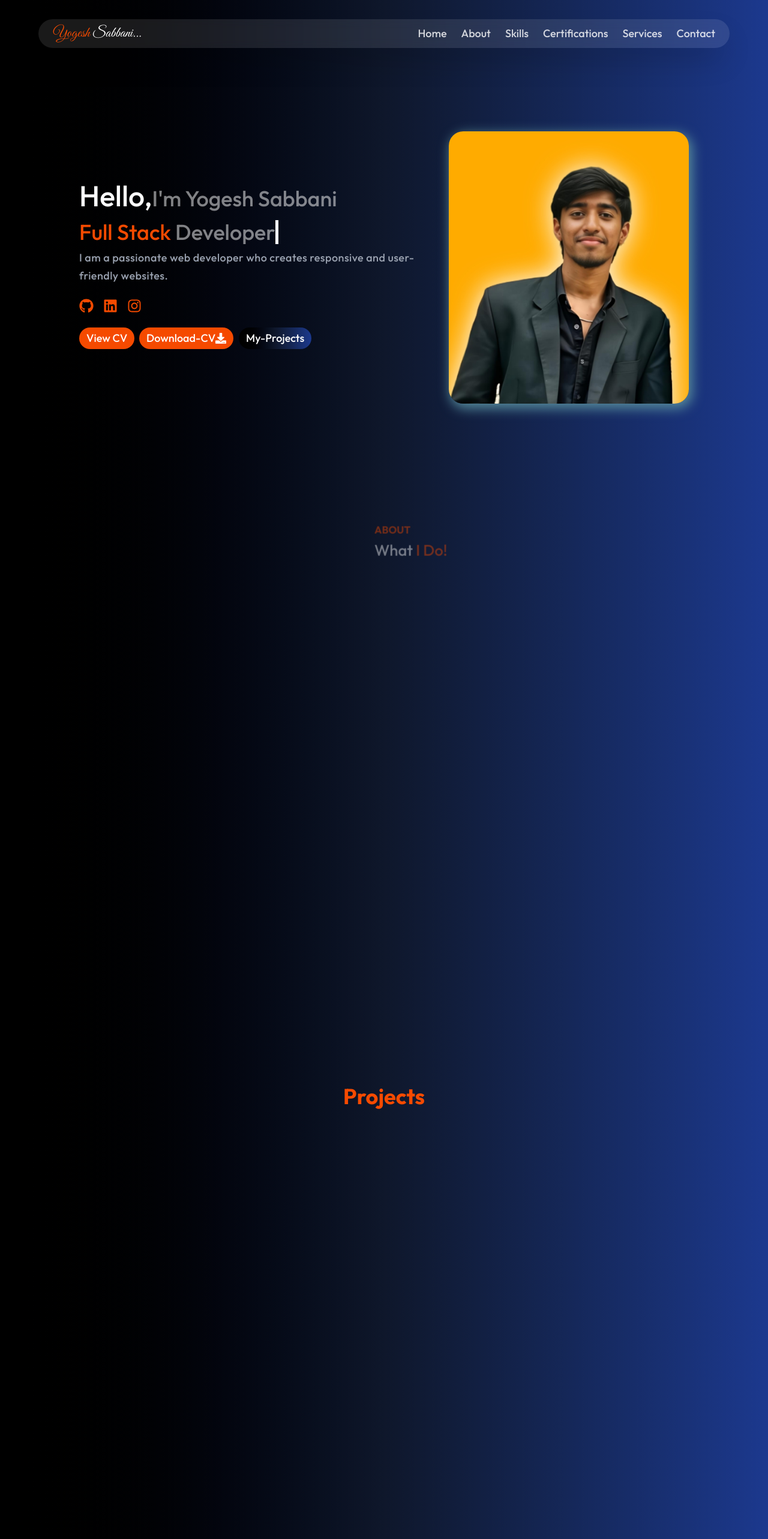
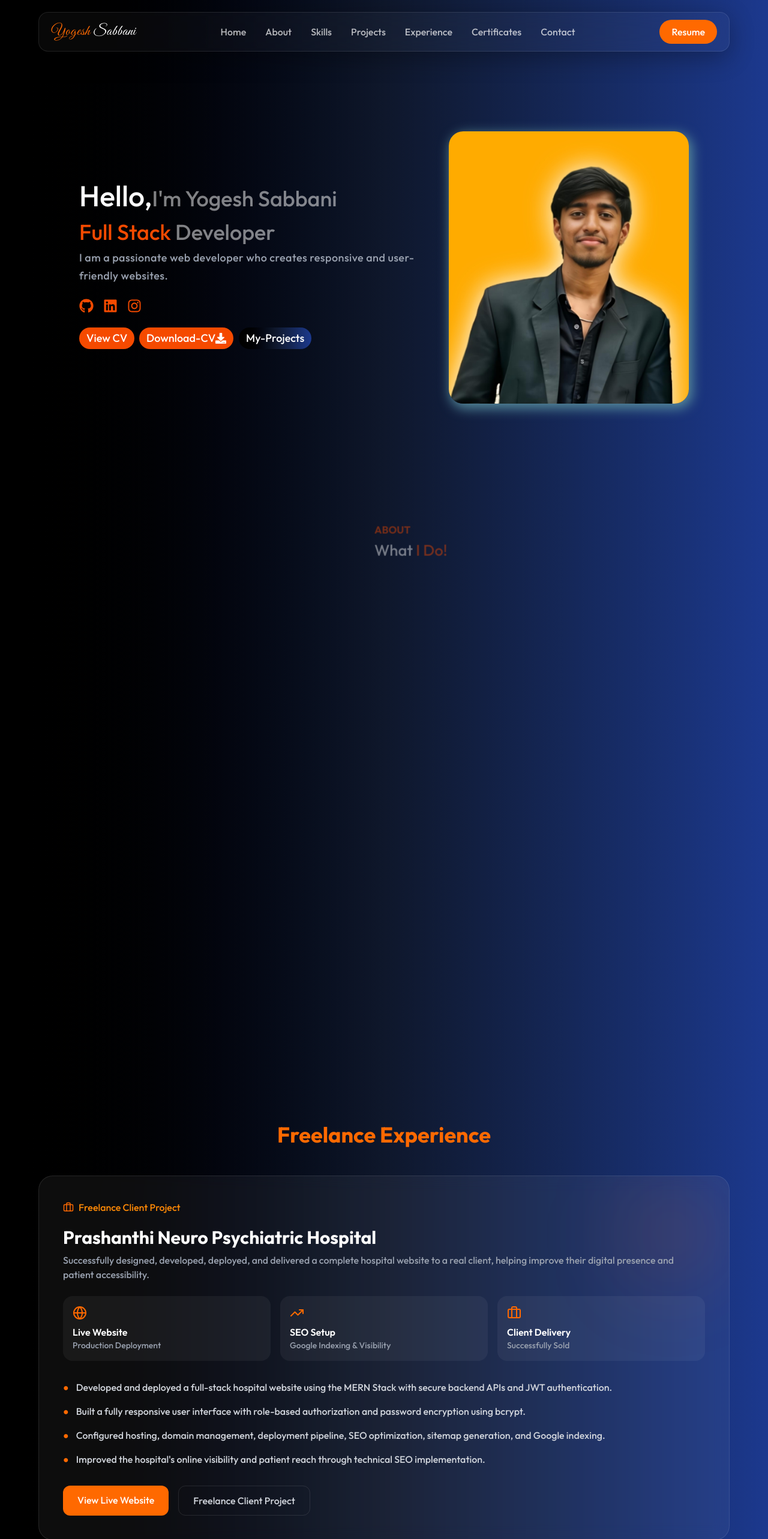
Before and after one commit to YogeshSabbani1213/Yogesh-s-Portfolio, a React (Vite) app: page / in a window 1280 px wide. Shown: the top 2566 px of the page at 60% size. Built offline with nearby package versions, Linux system fonts and the light colour scheme; a web font is replaced by a local one.

Commit message:
Add freelance experience of hospital

```diff
--- a/src/App.jsx
+++ b/src/App.jsx
@@ -8,6 +8,7 @@ import Projects from "./components/Projects";
 import Certificates from "./components/Certificates";
 import CustomSlider from "./components/CustomSlider";
 import Loader from "./components/Loader";
+import Experience from "./components/Experience";
 
 const App = () => {
 
@@ -31,6 +32,7 @@ const App = () => {
           <Hero />
           <About />
           <Skills />
+          <Experience/>
           <Projects />
           <Certificates />
           <CustomSlider />
--- /dev/null
+++ b/src/components/Experience.jsx
@@ -0,0 +1,167 @@
+import { Briefcase, Globe, TrendingUp } from "lucide-react";
+
+const Experience = () => {
+  return (
+    <section
+      id="experience"
+      className="py-20 px-4 sm:px-8 lg:px-16"
+    >
+      <h2 className="text-center text-4xl font-bold text-orange-500 mb-12">
+        Freelance Experience
+      </h2>
+
+      <div className="max-w-6xl mx-auto">
+
+        <div
+          className="
+          relative
+          overflow-hidden
+          rounded-3xl
+          border border-white/10
+          bg-white/5
+          backdrop-blur-md
+          p-8
+          lg:p-10
+          hover:border-orange-500/40
+          transition-all duration-500
+          hover:-translate-y-2
+          "
+        >
+          {/* Top Glow */}
+          <div className="absolute top-0 right-0 w-48 h-48 bg-orange-500/10 blur-3xl rounded-full" />
+
+          <div className="relative z-10">
+
+            {/* Badge */}
+            <div className="flex items-center gap-2 mb-5">
+              <Briefcase size={18} className="text-orange-500" />
+              <span className="text-orange-400 font-medium">
+                Freelance Client Project
+              </span>
+            </div>
+
+            {/* Hospital Name */}
+            <h3 className="text-3xl font-bold text-white mb-2">
+              Prashanthi Neuro Psychiatric Hospital
+            </h3>
+
+            <p className="text-gray-400 mb-6">
+              Successfully designed, developed, deployed, and delivered a
+              complete hospital website to a real client, helping improve
+              their digital presence and patient accessibility.
+            </p>
+
+            {/* Stats */}
+            <div className="grid sm:grid-cols-3 gap-4 mb-8">
+
+              <div className="bg-white/5 rounded-2xl p-4">
+                <Globe className="text-orange-500 mb-2" />
+                <h4 className="text-white font-semibold">
+                  Live Website
+                </h4>
+                <p className="text-sm text-gray-400">
+                  Production Deployment
+                </p>
+              </div>
+
+              <div className="bg-white/5 rounded-2xl p-4">
+                <TrendingUp className="text-orange-500 mb-2" />
+                <h4 className="text-white font-semibold">
+                  SEO Setup
+                </h4>
+                <p className="text-sm text-gray-400">
+                  Google Indexing & Visibility
+                </p>
+              </div>
+
+              <div className="bg-white/5 rounded-2xl p-4">
+                <Briefcase className="text-orange-500 mb-2" />
+                <h4 className="text-white font-semibold">
+                  Client Delivery
+                </h4>
+                <p className="text-sm text-gray-400">
+                  Successfully Sold
+                </p>
+              </div>
+
+            </div>
+
+            {/* Responsibilities */}
+            <div className="space-y-4 text-gray-300">
+
+              <div className="flex gap-3">
+                <span className="text-orange-500">●</span>
+                <p>
+                  Developed and deployed a full-stack hospital website
+                  using the MERN Stack with secure backend APIs and JWT authentication.
+                </p>
+              </div>
+
+              <div className="flex gap-3">
+                <span className="text-orange-500">●</span>
+                <p>
+                  Built a fully responsive user interface with role-based
+                  authorization and password encryption using bcrypt.
+                </p>
+              </div>
+
+              <div className="flex gap-3">
+                <span className="text-orange-500">●</span>
+                <p>
+                  Configured hosting, domain management, deployment pipeline,
+                  SEO optimization, sitemap generation, and Google indexing.
+                </p>
+              </div>
+
+              <div className="flex gap-3">
+                <span className="text-orange-500">●</span>
+                <p>
+                  Improved the hospital's online visibility and patient reach
+                  through technical SEO implementation.
+                </p>
+              </div>
+
+            </div>
+
+            {/* Buttons */}
+            <div className="mt-8 flex flex-wrap gap-4">
+
+              <a
+                href="https://www.prashanthineuropsychiatrichospital.in/"
+                target="_blank"
+                rel="noopener noreferrer"
+                className="
+                px-6 py-3
+                bg-orange-500
+                hover:bg-orange-600
+                rounded-xl
+                text-white
+                font-medium
+                transition
+                "
+              >
+                View Live Website
+              </a>
+
+              <span
+                className="
+                px-6 py-3
+                rounded-xl
+                border border-white/10
+                text-gray-300
+                "
+              >
+                Freelance Client Project
+              </span>
+
+            </div>
+
+          </div>
+        </div>
+
+      </div>
+    </section>
+  );
+};
+
+export default Experience;
--- a/src/components/Header.jsx
+++ b/src/components/Header.jsx
@@ -1,47 +1,98 @@
 import { useState } from "react";
-import { FaMoon, FaSun, FaBars, FaTimes } from "react-icons/fa";
+import { FaBars, FaTimes } from "react-icons/fa";
 
 const Header = () => {
   const [menuOpen, setMenuOpen] = useState(false);
 
+  const navLinks = [
+    { name: "Home", href: "#hero" },
+    { name: "About", href: "#about" },
+    { name: "Skills", href: "#skills" },
+    { name: "Projects", href: "#projects" },
+    { name: "Experience", href: "#experience" },
+    { name: "Certificates", href: "#certifications" },
+    { name: "Contact", href: "#footer" },
+  ];
+
   return (
-    <div id="header" className="">
-      <header className=" fixed top-8 w-[90%] max-w-6xl z-50 left-1/2 -translate-x-1/2 rounded md:rounded-full pl-3 pr-3 md:px-6 py-2 flex justify-between items-center bg-white/10 backdrop-blur-sm shadow-2xl">
+    <header className="fixed top-5 left-1/2 -translate-x-1/2 z-50 w-[95%] max-w-6xl">
+      {/* Navbar */}
+      <div className="flex items-center justify-between px-5 py-3 rounded-2xl bg-white/[0.03] backdrop-blur-2xl border border-white/10 shadow-[0_10px_40px_rgba(0,0,0,0.3)]">
 
-        <h1 className="name text-lg sm:text-2xl text-white ">
-          <span className="text-orange-600">Yogesh </span>Sabbani...
-        </h1>
+        {/* Logo */}
+        <a href="#hero">
+          <h1 className="name text-xl md:text-2xl font-bold tracking-wide">
+            <span className="text-orange-500">Yogesh</span>
+            <span className="text-white"> Sabbani</span>
+          </h1>
+        </a>
 
-        {/* Desktop Nav */}
-        <nav className="hidden lg:block cursor-pointer">
-          <ul className="flex gap-6 text-lg">
-            <a href="#hero"><li className="text-white/80 hover:text-white">Home</li></a>
-            <a href="#about"><li className="text-white/80 hover:text-white">About</li></a>
-            <a href="#skills"><li className="text-white/80 hover:text-white">Skills</li></a>
-            <a href="#certifications"><li className="text-white/80 hover:text-white">Certifications</li></a>
-            <a href="#customslider"><li className="text-white/80 hover:text-white">Services</li></a>
-            <a href="#footer"><li className="text-white/80 hover:text-white">Contact</li></a>
-          </ul>
+        {/* Desktop Menu */}
+        <nav className="hidden lg:flex items-center gap-8">
+          {navLinks.map((link) => (
+            <a
+              key={link.name}
+              href={link.href}
+              className="relative text-white/70 hover:text-white transition-all duration-300 after:absolute after:left-0 after:-bottom-1 after:h-[2px] after:w-0 after:bg-orange-500 after:transition-all after:duration-300 hover:after:w-full"
+            >
+              {link.name}
+            </a>
+          ))}
         </nav>
 
-        {/* Mobile Menu Button */}
-        <div className="lg:hidden text-white text-xl" onClick={() => setMenuOpen(!menuOpen)}>
-          {menuOpen ? <FaTimes /> : <FaBars />}
+        {/* Right Side */}
+        <div className="flex items-center gap-3">
+
+          {/* Resume Button */}
+          <a
+            href="/YogeshSabbani_Resume.pdf"
+            target="_blank"
+            rel="noopener noreferrer"
+            className="hidden lg:flex items-center px-5 py-2 rounded-full bg-orange-500 text-white font-medium hover:bg-orange-600 hover:scale-105 transition-all duration-300"
+          >
+            Resume
+          </a>
+
+          {/* Mobile Toggle */}
+          <button
+            onClick={() => setMenuOpen(!menuOpen)}
+            className="lg:hidden text-white text-xl p-2 rounded-xl bg-white/5 border border-white/10 hover:bg-white/10 transition"
+          >
+            {menuOpen ? <FaTimes /> : <FaBars />}
+          </button>
         </div>
+      </div>
 
-        {/* Mobile Menu */}
-        {menuOpen && (
-          <div className="absolute top-17 left-0 w-full cursor-pointer  bg-gray-800 flex flex-col items-center py-5 gap-4 lg:hidden">
-            <a href="#hero" onClick={() => setMenuOpen(false)}><span className="text-white/80 hover:text-white">Home</span></a>
-            <a href="#about" onClick={() => setMenuOpen(false)}><span className="text-white/80 hover:text-white">About</span></a>
-            <a href="#skills" onClick={() => setMenuOpen(false)}><span className="text-white/80 hover:text-white">Skills</span></a>
-            <a href="#certifications" onClick={() => setMenuOpen(false)}><span className="text-white/80 hover:text-white">Certifications</span></a>
-            <a href="#customslider" onClick={() => setMenuOpen(false)}><span className="text-white/80 hover:text-white">Services</span></a>
-           <a href="#footer" onClick={() => setMenuOpen(false)}><span className="text-white/80 hover:text-white">Contact</span></a>
-          </div>
-        )}
-      </header>
-    </div>
+      {/* Mobile Menu */}
+      <div
+        className={`lg:hidden overflow-hidden transition-all duration-300 ${
+          menuOpen ? "max-h-[500px] opacity-100 mt-3" : "max-h-0 opacity-0"
+        }`}
+      >
+        <div className="rounded-2xl bg-black/80 backdrop-blur-xl border border-white/10 p-6 flex flex-col gap-5 shadow-xl">
+
+          {navLinks.map((link) => (
+            <a
+              key={link.name}
+              href={link.href}
+              onClick={() => setMenuOpen(false)}
+              className="text-white/80 hover:text-orange-500 transition duration-300"
+            >
+              {link.name}
+            </a>
+          ))}
+
+          <a
+            href="/resume.pdf"
+            target="_blank"
+            rel="noopener noreferrer"
+            className="mt-2 text-center py-3 rounded-xl bg-orange-500 text-white font-medium hover:bg-orange-600 transition"
+          >
+            Resume
+          </a>
+        </div>
+      </div>
+    </header>
   );
 };
 
--- a/src/components/Hero.jsx
+++ b/src/components/Hero.jsx
@@ -40,7 +40,7 @@ const Hero = () => {
               className="zoom rounded-full text-sm sm:text-sm md:text-sm lg:text-lg mt-3 md:mt-3 px-2 md:px-3 py-1  bg-orange-600 text-white   flex justify-center items-center md:w-fit hover:bg-white hover:text-gray-900">
               View CV
             </a>
-            <a href="/yogesh_sabbani_resume.pdf"
+            <a href="/YogeshSabbani_Resume.pdf"
               download
               className=" zoom rounded-full text-sm sm:text-sm md:text-sm lg:text-lg mt-3 md:mt-3 px-2 md:px-3 py-1 bg-orange-600 text-white   flex justify-center items-center md:w-fit hover:bg-white hover:text-gray-900 ">
               Download-CV <FaDownload />
--- a/src/components/Projects.jsx
+++ b/src/components/Projects.jsx
@@ -9,7 +9,7 @@ const Projects = () => {
     return (
         <section id='projects' className=" pt-[70px] -mt-[70px] px-1 sm:px-8 md:px-16 py-8">
             <h3 className='md:text-center text-center text-2xl sm:text-4xl font-bold mb-2 mt-4 text-orange-600 px-4'>Projects</h3>
-            <div className=' w-[90%] max-w-6xl mx-auto md:w-[99%] lg:w-[90%]'>
+            <div className='w-[90%] max-w-6xl mx-auto md:w-[99%] lg:w-[90%]'>
                 <div className=" space-y-4">
 
                     {/* Job portal project */}
--- a/src/index.css
+++ b/src/index.css
@@ -76,7 +76,7 @@ html {
 }
 
 /*Only on projects that too in laptop,desktop*/
-@keyframes slideflr {
+/* @keyframes slideflr {
   from {
     opacity: 0;
     transform: translateX(-100px);
@@ -114,7 +114,7 @@ html {
     animation-timeline: view();
     animation-range: entry 0% cover 50%;
   }
-}
+} */
 
 /*Hero Section*/
 .typing {
```
Also changed, not shown: 2 other files (tests, documents, lock files or other folders).
